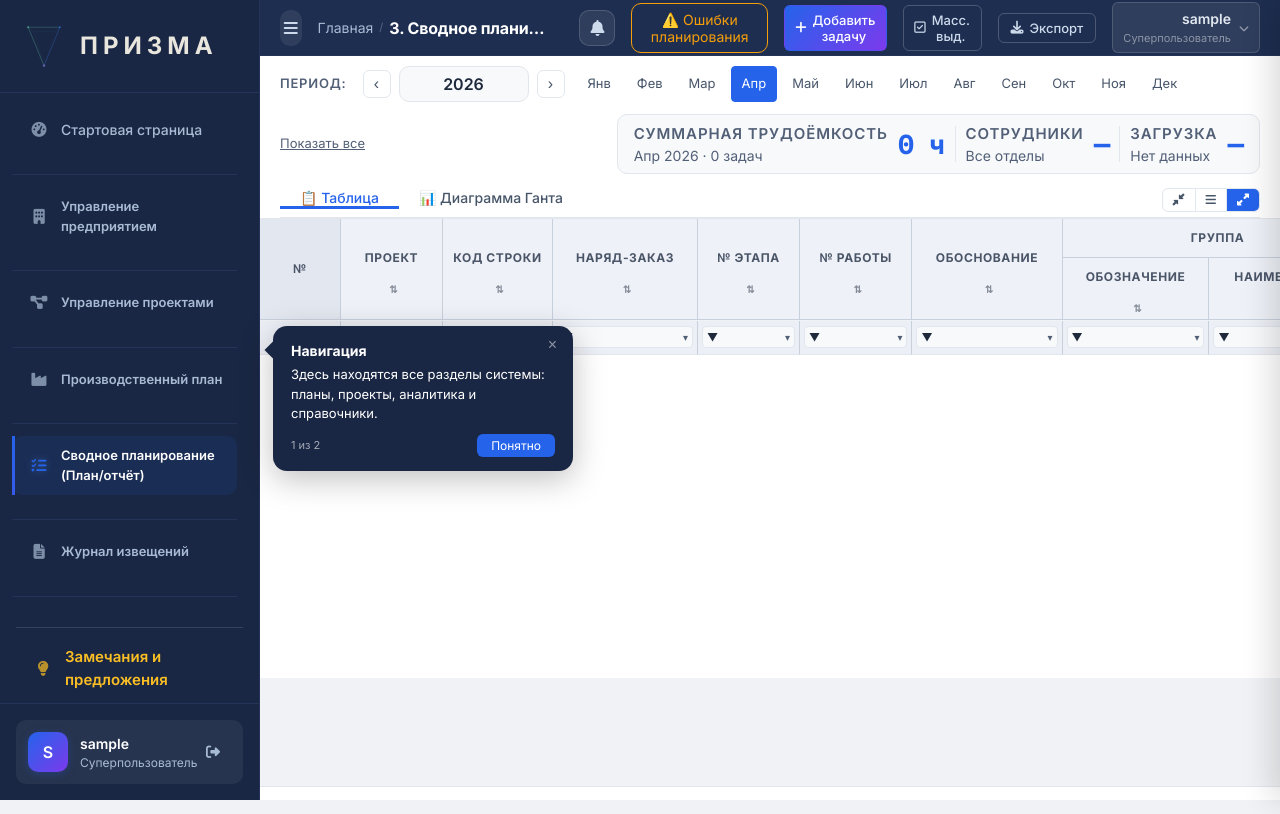
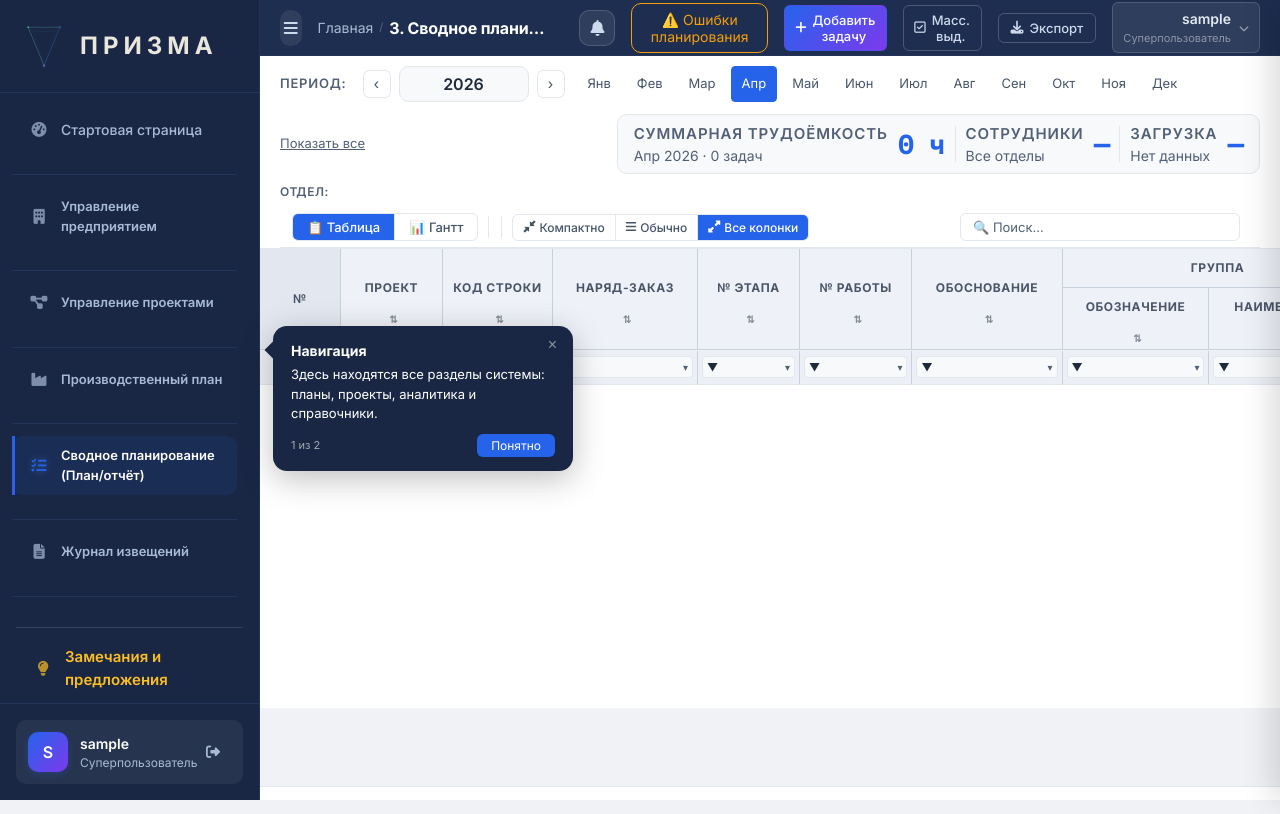
Before and after one commit to MegaPromter/Plan, a Django app: page /works/plan/ in a window 1280 px wide. Run offline with Django 4.2, Linux system fonts and the light colour scheme; the visitor is signed in with stand-in values (Sample User, id 1); data comes from the database, SQL or seed files in the repository; data that the repository does not hold is empty; parts of the project's set-up code (start-up, migrations or seed data) failed here and were passed over.

Commit message:
feat(plan): консолидация тулбара СП — segmented controls + исправление фильтрации
- Объединены вкладки, статус-пилюли, плотность и поиск в одну строку (segmented controls)
- Мгновенная загрузка dept-dropdown через серверный сидинг dept_codes_json
- Убран клиентский фильтр по месячным часам — показываются все задачи с датами в месяце
- Cache-busting через timestamp в DEBUG режиме (SPAContextMixin)
- Радикальное решение autocomplete поиска (honeypot input)
- Счётчик записей не показывает "из N" при фильтре по отделу
- Цветные статус-пилюли (зелёный/жёлтый/красный) с яркой подсветкой при выборе

Co-Authored-By: Claude Opus 4.6 <noreply@anthropic.com>

```diff
--- a/apps/works/mixins.py
+++ b/apps/works/mixins.py
@@ -3,6 +3,9 @@
 """
 
 import json
+import time
+
+from django.conf import settings
 
 
 class SPAContextMixin:
@@ -22,6 +25,9 @@ class SPAContextMixin:
         )
         ctx["user_dept"] = emp.department.code if emp and emp.department else ""
         ctx["is_writer"] = emp.is_writer if emp else self.request.user.is_superuser
+        # Cache-bust для static файлов в dev-режиме (timestamp меняется при каждом запросе)
+        if settings.DEBUG:
+            ctx["v"] = int(time.time())
         if self.include_col_settings:
             col_settings = {}
             if emp and emp.col_settings:
--- a/apps/works/views.py
+++ b/apps/works/views.py
@@ -7,8 +7,8 @@ from django.utils import timezone
 # Базовые generic-view классы Django
 from django.views.generic import ListView, TemplateView
 
-# Модель сотрудника — нужна для получения роли и настроек пользователя
-from apps.employees.models import Employee
+# Модели сотрудников — нужны для получения роли, настроек пользователя и списка отделов
+from apps.employees.models import Department, Employee
 
 # Общий миксин для SPA-страниц
 from .mixins import SPAContextMixin
@@ -49,6 +49,16 @@ class PlanSPAView(LoginRequiredMixin, SPAContextMixin, TemplateView):
 
     template_name = "works/plan_spa.html"
     include_col_settings = True
+
+    def get_context_data(self, **kwargs):
+        ctx = super().get_context_data(**kwargs)
+        # Список кодов отделов для мгновенного рендера dept-dropdown без ожидания API
+        import json as _json
+
+        ctx["dept_codes_json"] = _json.dumps(
+            list(Department.objects.order_by("code").values_list("code", flat=True))
+        )
+        return ctx
 
 
 class AdminRequiredMixin(LoginRequiredMixin, UserPassesTestMixin):
--- a/static/css/plan.css
+++ b/static/css/plan.css
@@ -7,7 +7,7 @@
 :root {
   --header-h: 56px;
   --toolbar-h: 100px;
-  --tabs-h: 38px;
+  --tabs-h: 0px; /* view-tabs теперь внутри toolbar, отдельная высота не нужна */
   --sidebar-width: 260px;
   --muted2: #94a3b8;
   --mono: 'IBM Plex Mono', monospace;
@@ -46,7 +46,7 @@
 .main-content.sidebar-collapsed .toolbar { left:0; }
 .toolbar .pp-period-bar { display:flex; align-items:center; gap:12px; flex-wrap:wrap; }
 .toolbar .sp-dept-row { display:flex; align-items:center; gap:8px; }
-.toolbar .density-toggle { margin-top:2px; }
+.toolbar .density-toggle { margin-top:0; }
 .cal-block { display:flex; align-items:center; gap:8px; }
 .cal-label { font-size:13px; color:var(--muted); text-transform:uppercase; letter-spacing:0.06em; margin-right:4px; font-weight:600; }
 .cal-nav { width:28px; height:28px; border-radius:var(--radius-sm); border:1px solid var(--border);
@@ -171,13 +171,41 @@ thead th:first-child { position:sticky; left:0; z-index:13; }
 
 /* Searchable dropdown — базовые стили в components.css */
 
-/* ── Табы Таблица/Гант ────────────────────────────────────────────────── */
-.view-tabs { display:flex; gap:0; padding:0; background:var(--surface);
-  border-bottom:1px solid var(--border); height:38px; align-items:center; }
-.view-tab { padding:0 20px; font-size:14px; font-weight:500; color:var(--text2); cursor:pointer; border:none;
-  background:transparent; border-bottom:3px solid transparent; font-family:var(--font); transition:all 0.15s; }
-.view-tab:hover { color:var(--text); background:var(--surface2); }
-.view-tab.active { color:var(--accent); border-bottom-color:var(--accent); }
+/* ── Единая строка тулбара: вкладки | статус | плотность | поиск ──────── */
+.view-tabs { display:flex; gap:8px; padding:6px 12px; background:var(--surface);
+  border-bottom:1px solid var(--border); align-items:center; }
+
+/* Segmented control группы */
+.seg-group { display:inline-flex; border:1px solid var(--border); border-radius:var(--radius-sm); overflow:hidden; }
+.seg-btn { padding:5px 14px; background:transparent; color:var(--text2); border:none;
+  border-right:1px solid var(--border); font-size:13px; font-weight:500; font-family:var(--font);
+  cursor:pointer; transition:background 0.15s, color 0.15s; white-space:nowrap; }
+.seg-btn:last-child { border-right:none; }
+.seg-btn:hover { background:var(--surface2); color:var(--text); }
+
+/* Вкладки Таблица/Гантт */
+.view-tab { padding:5px 14px; font-size:13px; font-weight:500; color:var(--text2); cursor:pointer; border:none;
+  background:transparent; border-right:1px solid var(--border); font-family:var(--font); transition:all 0.15s; }
+.view-tab:last-child { border-right:none; }
+.view-tab:hover { background:var(--surface2); color:var(--text); }
+.view-tab.active { background:var(--accent); color:#fff; }
+
+/* Разделитель между группами */
+.seg-divider { width:1px; height:22px; background:var(--border); margin:0 2px; flex-shrink:0; }
+
+/* Spacer — прижимает поиск вправо */
+.seg-spacer { flex:1; }
+
+/* Поиск в строке тулбара */
+input.seg-search { padding:5px 12px; border:1px solid var(--border); border-radius:var(--radius-sm);
+  font-size:13px; width:200px; min-width:120px; max-width:280px; flex:1 1 200px;
+  background:var(--surface); color:var(--text);
+  font-family:var(--font); outline:none; transition:border-color 0.15s; }
+input.seg-search:focus { border-color:var(--accent); }
+input.seg-search::placeholder { color:var(--muted); }
+
+/* Счётчик записей */
+.seg-count { font-size:12px; color:var(--muted); font-family:var(--mono); white-space:nowrap; }
 
 /* ── Гант — gantt-scale-btn, gantt-filter-btn в components.css ─────── */
 #ganttContainer { margin-top:calc(var(--header-h) + var(--toolbar-h) + var(--tabs-h)); margin-left:var(--sidebar-width);
@@ -600,11 +628,26 @@ tr.pp-locked .pp-lock-badge {
 }
 @keyframes slideInRight { from{transform:translateX(100%)}to{transform:translateX(0)} }
 
-/* ── Статус-pills встроенные в view-tabs (как в ПП) ───────────────── */
+/* ── Статус-pills как segmented control ───────────────────────────── */
 .view-tabs .status-pills {
-  display:flex; align-items:center; gap:8px;
-  margin-left:16px; padding:0;
+  display:inline-flex; align-items:center; gap:0;
+  margin-left:0; padding:0;
+  border:1px solid var(--border); border-radius:var(--radius-sm); overflow:hidden;
 }
+.view-tabs .status-pills .sp {
+  border-radius:0; border-width:0; border-right:1px solid var(--border);
+  padding:5px 12px; font-size:12px; margin:0; height:auto;
+}
+.view-tabs .status-pills .sp:last-child { border-right:none; }
+/* Бледные цвета по умолчанию, яркие при active */
+.view-tabs .sp-all { background:rgba(var(--accent-rgb),0.08); color:var(--accent); }
+.view-tabs .sp-all.active { background:var(--accent); color:#fff; }
+.view-tabs .sp-done { background:rgba(var(--success-rgb),0.08); color:var(--success); }
+.view-tabs .sp-done.active { background:var(--success); color:#fff; }
+.view-tabs .sp-overdue { background:rgba(var(--danger-rgb),0.08); color:var(--danger); }
+.view-tabs .sp-overdue.active { background:var(--danger); color:#fff; }
+.view-tabs .sp-inwork { background:rgba(var(--warning-rgb),0.08); color:var(--warning); }
+.view-tabs .sp-inwork.active { background:var(--warning); color:#fff; }
 .view-tabs .status-bar-mini { width:600px; height:16px; }
 .status-bar-wrap { flex:1; min-width:200px; max-width:400px; }
 
--- a/static/js/shared-toolbar.js
+++ b/static/js/shared-toolbar.js
@@ -23,7 +23,7 @@ function initDeptFilter(cfg) {
   var bar = document.getElementById(barId);
   var wrap = document.getElementById(wrapId);
   if (!bar || !wrap) return null;
-  if (!depts || depts.length < 2) { bar.style.display = 'none'; return null; }
+  if (!depts || depts.length < 2) { return null; }
   bar.style.display = '';
 
   var mode = depts.length > limit ? 'dropdown' : 'chips';
--- a/templates/works/plan_spa.html
+++ b/templates/works/plan_spa.html
@@ -8,7 +8,7 @@
 <link rel="preconnect" href="https://fonts.gstatic.com" crossorigin>
 <link href="https://fonts.googleapis.com/css2?family=IBM+Plex+Mono:wght@400;500&display=swap" rel="stylesheet">
 <link rel="stylesheet" href="{% static 'css/variables.css' %}">
-<link rel="stylesheet" href="{% static 'css/plan.css' %}?v=21">
+<link rel="stylesheet" href="{% static 'css/plan.css' %}?v={{ v|default:'23' }}">
 {% endblock %}
 
 {% block breadcrumb %}
@@ -71,15 +71,18 @@
   </div>
 
   <!-- 2. Отдел (чипы ≤5 / dropdown >5 — как в ПП) -->
-  <div class="pp-dept-bar" id="deptBar" style="display:none;">
+  <div class="pp-dept-bar" id="deptBar">
     <span style="font-size:12px;font-weight:600;color:var(--muted);text-transform:uppercase;letter-spacing:.05em;">Отдел:</span>
     <div id="spDeptWrap" style="display:flex;gap:4px;flex-wrap:wrap;"></div>
   </div>
 
-  <!-- 3. Вид + статус-pills + density справа -->
+  <!-- 3. Единая строка: вкладки | статус | плотность | поиск -->
   <div class="view-tabs" id="viewTabs">
-    <button class="view-tab active" data-view="table" onclick="switchView('table')">📋 Таблица</button>
-    <button class="view-tab" data-view="gantt" onclick="switchView('gantt')">📊 Диаграмма Ганта</button>
+    <!-- Вкладки Таблица/Гантт -->
+    <div class="seg-group seg-views">
+      <button class="seg-btn view-tab active" data-view="table" onclick="switchView('table')">📋 Таблица</button>
+      <button class="seg-btn view-tab" data-view="gantt" onclick="switchView('gantt')">📊 Гантт</button>
+    </div>
     <span class="gantt-scale-group" id="ganttScaleGroup" style="display:none;">
       <button class="gantt-scale-btn" data-scale="day" onclick="setGanttScale('day')">Дни</button>
       <button class="gantt-scale-btn" data-scale="week" onclick="setGanttScale('week')">Недели</button>
@@ -87,7 +90,11 @@
       <button class="gantt-scale-btn" data-scale="year" onclick="setGanttScale('year')">Годы</button>
     </span>
     <button class="gantt-filter-btn" id="ganttFilterDeps" onclick="toggleGanttDepsFilter()" style="display:none;" data-tip="Показать только задачи с зависимостями">🔗 Только зависимые</button>
-    <div class="status-pills" id="spStatusPanel" style="display:none;">
+
+    <span class="seg-divider"></span>
+
+    <!-- Статус-фильтры -->
+    <div class="seg-group seg-status status-pills" id="spStatusPanel" style="display:none;">
       <button class="sp sp-all" data-status="all" onclick="spFilterStatus('all')">
         Все <span class="num" id="spCountAll">0</span>
       </button>
@@ -101,19 +108,29 @@
         ⟳ <span class="num" id="spCountInWork">0</span>
       </button>
     </div>
-    <div class="density-toggle" id="spViewModeToggle" data-tip="Режим отображения столбцов" style="margin-left:auto;">
-      <button data-view="compact" data-tip="Компактно (10 колонок)"><i class="fas fa-compress-alt"></i></button>
-      <button data-view="normal" data-tip="Обычно (12 колонок)"><i class="fas fa-bars"></i></button>
-      <button data-view="full" data-tip="Все колонки"><i class="fas fa-expand-alt"></i></button>
+
+    <span class="seg-divider"></span>
+
+    <!-- Плотность -->
+    <div class="seg-group seg-density density-toggle" id="spViewModeToggle" data-tip="Режим отображения столбцов">
+      <button data-view="compact" data-tip="Компактно (10 колонок)"><i class="fas fa-compress-alt"></i> Компактно</button>
+      <button data-view="normal" data-tip="Обычно (12 колонок)"><i class="fas fa-bars"></i> Обычно</button>
+      <button data-view="full" data-tip="Все колонки"><i class="fas fa-expand-alt"></i> Все колонки</button>
     </div>
-  </div>
 
-  <!-- Скрытые элементы для JS-совместимости (searchbar удалён визуально) -->
-  <div style="display:none;">
-    <input id="searchInput" value="">
-    <span id="searchCount"></span>
-    <span id="filtersActiveBadge"></span>
-    <input type="checkbox" id="filterInstant">
+    <!-- Spacer -->
+    <span class="seg-spacer"></span>
+
+    <!-- Поиск + счётчик -->
+    <form autocomplete="off" style="display:contents;" onsubmit="return false;">
+      <input style="display:none;" type="text" name="fake_autocomplete_trap" tabindex="-1">
+      <input class="seg-search" id="searchInput" name="sp_search_q" type="search" placeholder="🔍 Поиск..." value="" autocomplete="off" role="searchbox">
+    </form>
+    <span class="seg-count" id="searchCount"></span>
+
+    <!-- Скрытые элементы для JS-совместимости -->
+    <span id="filtersActiveBadge" style="display:none;"></span>
+    <input type="checkbox" id="filterInstant" style="display:none;">
   </div>
 
 </div>
@@ -574,10 +591,10 @@
 
 {% block scripts %}
 <!-- utils.js уже загружен из base.html -->
-<script src="{% static 'js/shared-toolbar.js' %}?v=2"></script>
+<script src="{% static 'js/shared-toolbar.js' %}?v={{ v|default:'4' }}"></script>
 <script src="{% static 'js/export.js' %}"></script>
-<script src="{% static 'js/modal.js' %}?v=4"></script>
-<script src="{% static 'js/filters.js' %}?v=1"></script>
+<script src="{% static 'js/modal.js' %}?v={{ v|default:'4' }}"></script>
+<script src="{% static 'js/filters.js' %}?v={{ v|default:'1' }}"></script>
 <script id="sp-config" type="application/json">{
   "isWriter": {{ is_writer|yesno:"true,false" }},
   "isAdmin": {% if request.user|is_admin_role %}true{% else %}false{% endif %},
@@ -585,10 +602,11 @@
   "userDept": "{{ request.user.employee.department.code|default:''|escapejs }}",
   "userSector": "{{ request.user.employee.sector.code|default:''|escapejs }}",
   "userCenter": "{{ request.user.employee.effective_ntc_center.code|default:''|escapejs }}",
-  "colSettings": {{ col_settings|safe }}
+  "colSettings": {{ col_settings|safe }},
+  "deptCodes": {{ dept_codes_json|safe }}
 }</script>
-<script src="{% static 'js/gantt_common.js' %}?v=2"></script>
-<script src="{% static 'js/plan.js' %}?v=37"></script>
+<script src="{% static 'js/gantt_common.js' %}?v={{ v|default:'2' }}"></script>
+<script src="{% static 'js/plan.js' %}?v={{ v|default:'39' }}"></script>
 <script>
 // Гарантийная калибровка sticky top для multi-row thead
 // _fixStickyHeaderTops уже вызывается из _applyViewMode (utils.js),
```
Also changed, not shown: static/js/plan.js, 1 other file.
